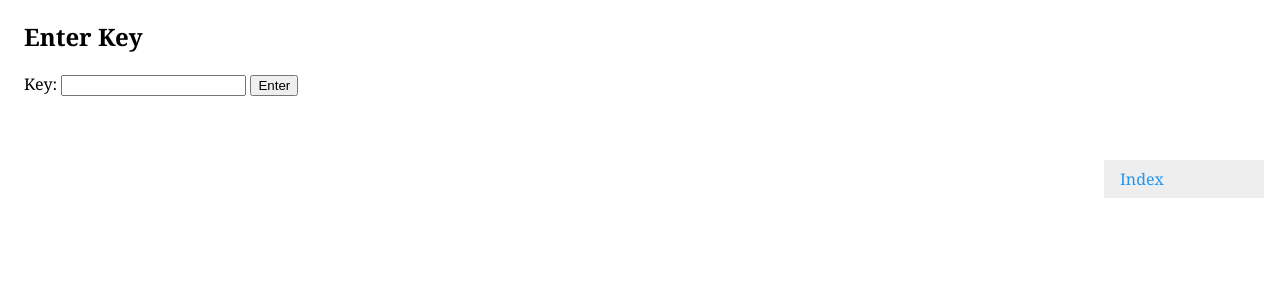
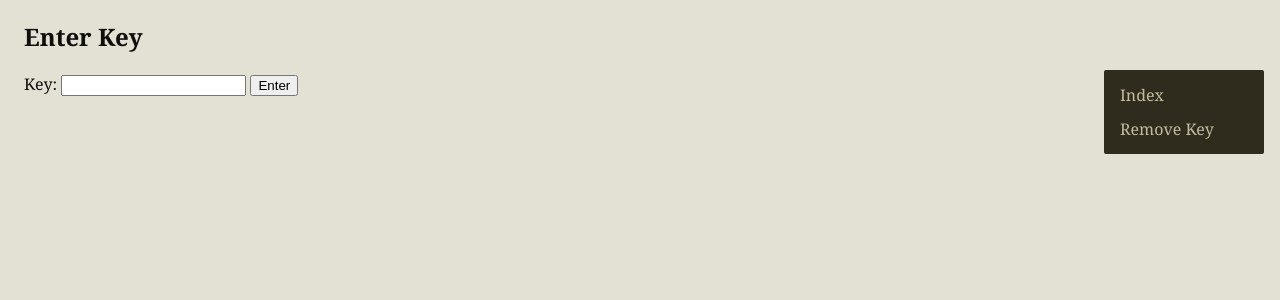
Before and after one commit to aritra1911/reader, a Flask app: page /enterkey in a window 1280 px wide. Shown: the top 300 px of the page. Run offline with Flask 2, Linux system fonts and the light colour scheme.

Commit message:
Add colors and improve design
Also fix a bug where a numeric key entry crashed the application

```diff
--- a/flask/src/helpers.py
+++ b/flask/src/helpers.py
@@ -1,8 +1,4 @@
-import re
-
 def cycle(ref, word):
-    word_regex = re.compile('[\W\d_]+')
-    word = word_regex.sub('', word)
     res = list()
     i = 0
     for c in ref:
--- a/flask/src/static/style.css
+++ b/flask/src/static/style.css
@@ -1,14 +1,28 @@
 body {
     font-family: "Georgia", serif;
+    background-color: #e3e0d4;
+    color: #0f0e0a;
+}
+
+a {
+    color: #138667;
+    text-decoration: none;
+}
+
+a:hover {
+    color: #085e47;
+    text-decoration: underline;
+    text-decoration-style: dotted;
 }
 
 .sidenav {
     width: 160px;
     position: fixed;
     z-index: 1;
-    top: 160px;
+    top: 70px;
     right: 16px;
-    background: #eee;
+    background: #2f2c1e;
+    border-radius: 2px;
     overflow-x: hidden;
     padding: 8px 0;
 }
@@ -16,14 +30,16 @@ body {
 .sidenav a {
     padding: 6px 8px 6px 16px;
     text-decoration: none;
-    color: #2196f3
+    color: #c3bca2;
+    display: block;
 }
 
 .sidenav a:hover {
-    color: #064579
+    color: #c7976b;
 }
 
 .main {
+    margin-top: 16px;
     margin-left: 16px;
 }
 
--- a/flask/src/templates/enterkey.html
+++ b/flask/src/templates/enterkey.html
@@ -10,4 +10,5 @@
 {% endblock content %}
 {% block sidebarlinks %}
   <a href="{{ url_for('index') }}">Index</a>
+  <a href="{{ url_for('remove_key') }}">Remove Key</a>
 {% endblock sidebarlinks %}
--- a/flask/src/templates/index.html
+++ b/flask/src/templates/index.html
@@ -10,4 +10,5 @@
 {% endblock content %}
 {% block sidebarlinks %}
   <a href="{{ url_for('enter_key') }}">Enter Key</a>
+  <a href="{{ url_for('remove_key') }}">Remove Key</a>
 {% endblock sidebarlinks %}
--- a/flask/src/templates/journal.html
+++ b/flask/src/templates/journal.html
@@ -12,4 +12,5 @@
 {% endblock content %}
 {% block sidebarlinks %}
   <a href="{{ url_for('enter_key') }}">Enter Key</a>
+  <a href="{{ url_for('remove_key') }}">Remove Key</a>
 {% endblock sidebarlinks %}
--- a/flask/src/views.py
+++ b/flask/src/views.py
@@ -3,8 +3,8 @@ from .journal import JournalEntry
 from .helpers import get_decrypt_func
 from flask import render_template, request, session, url_for, redirect
 from os import environ, sep, listdir, path
+import re
 
-# TODO, Move these to `constants.py`
 PATH = environ['JOURNAL_DIR']
 
 @app.route("/")
@@ -34,7 +34,7 @@ def index():
             key = None
         entry.read_file(decrypt=get_decrypt_func(key))
         entry.parse()
-        journals.update({file: entry.get_title()})
+        journals[file] = entry.get_title()
 
     return render_template('index.html', journals_menu=journals)
 
@@ -57,11 +57,20 @@ def render_journal(filename):
 @app.route('/enterkey', methods=('GET', 'POST'))
 def enter_key():
     if request.method == 'POST':
-        key = request.form['key'].lower()
         session.clear()
+
+        # '\W' pulls out all non-alphanumeric characters
+        # '\d' pulls out all numeric characters
+        key_regex = re.compile('[\W\d_]+')
+        key = key_regex.sub('', request.form['key'].lower())
         if key:
             session['key'] = key
 
         return redirect(url_for('index'))
 
     return render_template('enterkey.html')
+
+@app.route('/removekey')
+def remove_key():
+    session.clear()
+    return redirect(url_for('index'))
```
